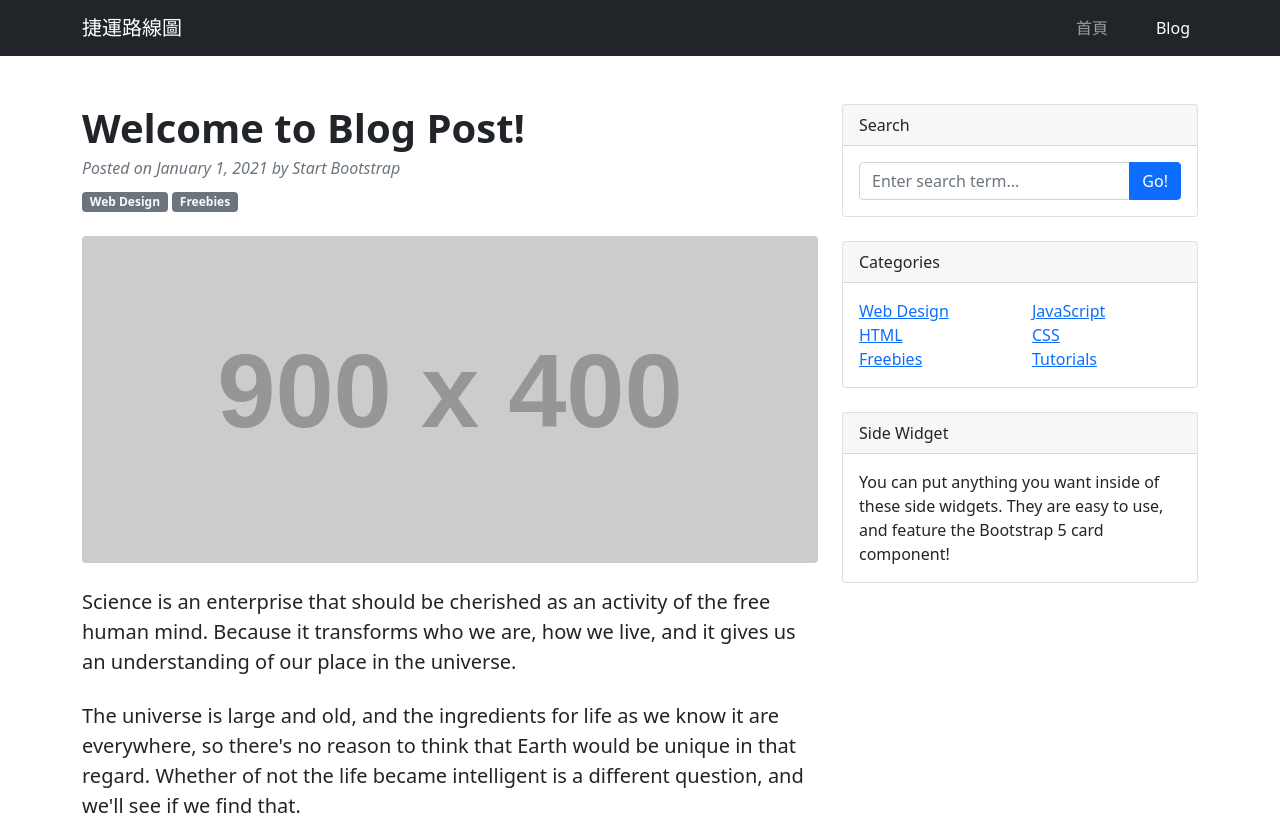
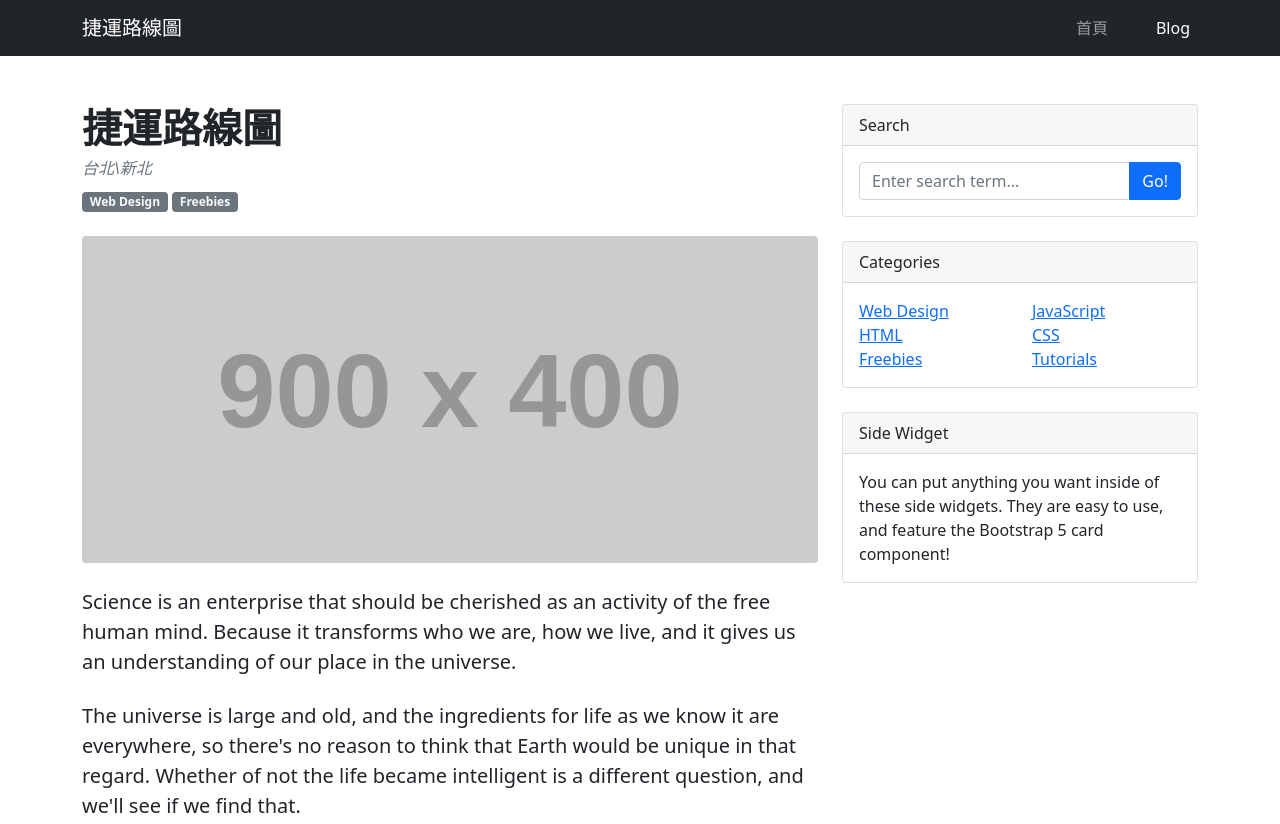
Before and after one commit to kuopoting/k1, a plain HTML site: page index.html in a window 1280 px wide. Shown: the top 824 px of the page. Drawn offline with nearby package versions, Linux system fonts and the light colour scheme; placeholder pictures from the web are drawn by us.

Commit message:
Update index.html

```diff
--- a/index.html
+++ b/index.html
@@ -36,9 +36,9 @@
                         <!-- Post header-->
                         <header class="mb-4">
                             <!-- Post title-->
-                            <h1 class="fw-bolder mb-1">Welcome to Blog Post!</h1>
+                            <h1 class="fw-bolder mb-1">捷運路線圖</h1>
                             <!-- Post meta content-->
-                            <div class="text-muted fst-italic mb-2">Posted on January 1, 2021 by Start Bootstrap</div>
+                            <div class="text-muted fst-italic mb-2">台北\新北</div>
                             <!-- Post categories-->
                             <a class="badge bg-secondary text-decoration-none link-light" href="#!">Web Design</a>
                             <a class="badge bg-secondary text-decoration-none link-light" href="#!">Freebies</a>
```
